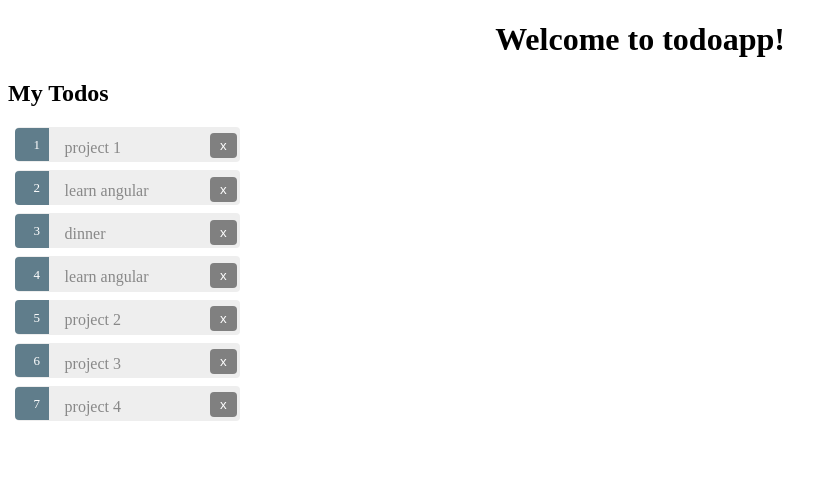
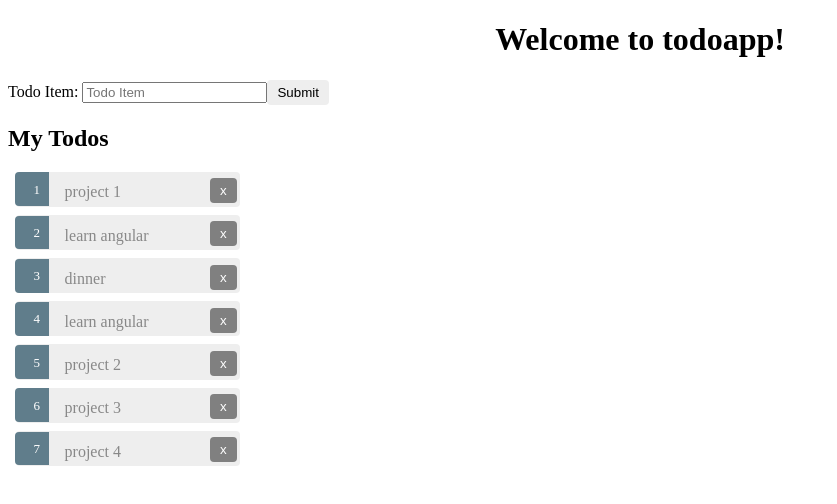
Before and after one commit to AbubakerShekhani/TodoAppFastTrack, an Angular app: page / in a window 1280 px wide. Shown: the top 504 px of the page, without its empty margins (0-837 px from the left). Built offline with nearby package versions, Linux system fonts and the light colour scheme.

Commit message:
Add input new Todo item

```diff
--- a/src/app/todo/todo.component.html
+++ b/src/app/todo/todo.component.html
@@ -6,13 +6,15 @@
 <div><span>name: </span>{{todo.itemname }}</div>
 
 
+
+
+-->
 <div>
   <label>Todo Item:
-    <input [(ngModel)]="todo.itemname" placeholder="itemname">
+    <input [(ngModel)]="todo.itemname" placeholder="Todo Item">
+    <button (click)="addTodo(todo)">Submit</button>
   </label>
 </div>
-
--->
 
 <h2>My Todos</h2>
 <ul class="todos">
--- a/src/app/todo/todo.component.ts
+++ b/src/app/todo/todo.component.ts
@@ -13,6 +13,8 @@ export class TodoComponent implements OnInit {
 
   todos: Todo[];
 
+  todo: Todo;
+
   //todos = Todo[];
 
   selectedTodo: Todo;
@@ -27,6 +29,8 @@ export class TodoComponent implements OnInit {
   }
 
   ngOnInit() {
+    this.todo = { itemname: "",
+                  id:0};
     this.getTodos();
   }
 
@@ -38,5 +42,22 @@ export class TodoComponent implements OnInit {
     this.todos = this.todos.filter(h => h !== todo);
   }
 
+  addTodo(todo: Todo): void {
+    let newTodo: Todo;
 
+    todo.itemname = todo.itemname.trim();
+
+    newTodo = {id:this.getLastID()+1, itemname: todo.itemname };
+
+    if (!todo.itemname) { return; }
+
+    this.todos.push(newTodo);
+
+
+  }
+
+  getLastID():number {
+    let length = this.todos.length;
+    return length;
+  }
 }
```
Also changed, not shown: src/app/todoitem/todoitem.component.ts (line endings or trailing spaces).
